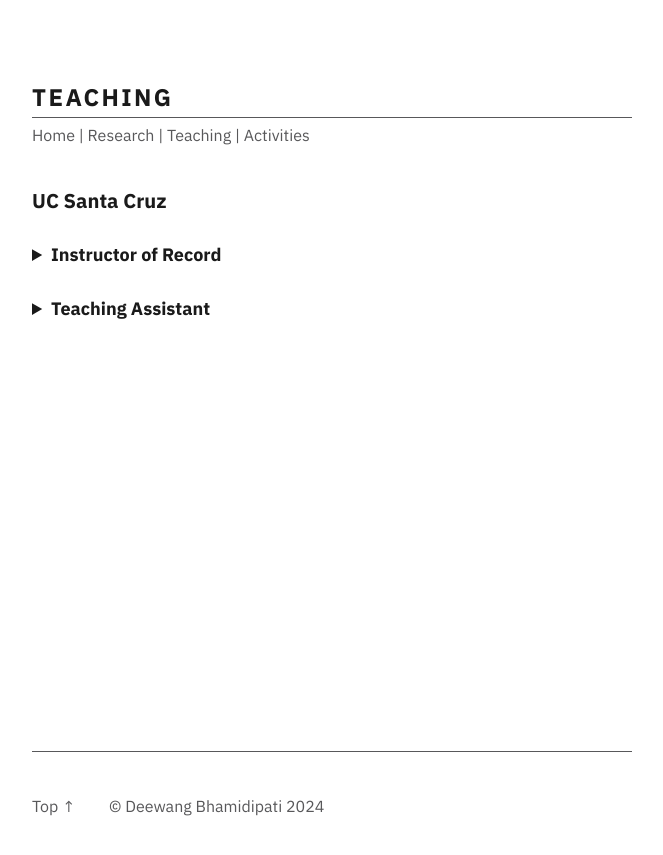
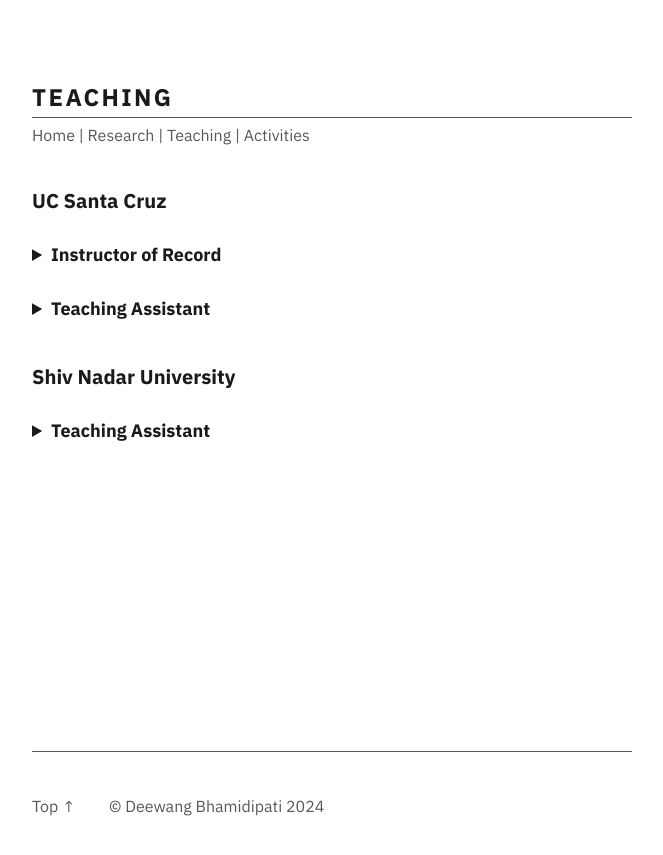
Before and after one commit to junkquill/junkquill.github.io, a Jekyll site: the page built from _pages/teaching.md, in a window 1280 px wide. Shown: the top 855 px of the page, without its empty margins (308-971 px from the left). Built offline with Jekyll 4.4.1, drawn with Linux system fonts in a browser that asks for light colours.

Commit message:
teaching-update-final

```diff
--- a/_pages/teaching.md
+++ b/_pages/teaching.md
@@ -66,3 +66,15 @@ permalink: /teaching
 
 </ul>
 </details>
+
+### Shiv Nadar University
+
+<details>
+    <summary><b>Teaching Assistant</b></summary>
+
+<ul style="line-height:180%">
+
+<li> MAT260 <b>Linear Algebra</b>, <small>Fall 2015</small></li>
+
+</ul>
+</details>
```
